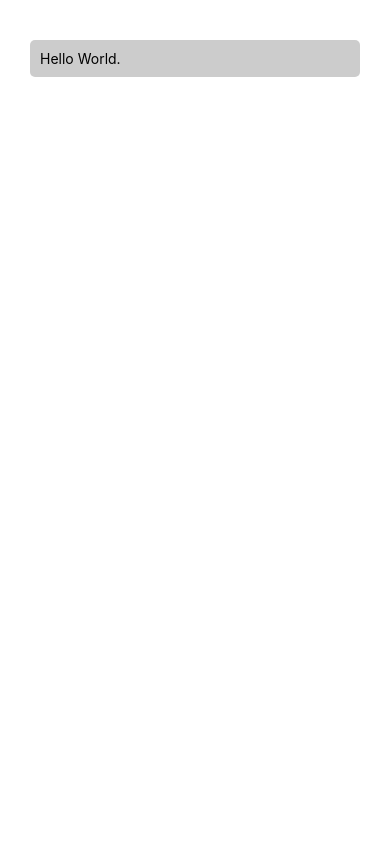
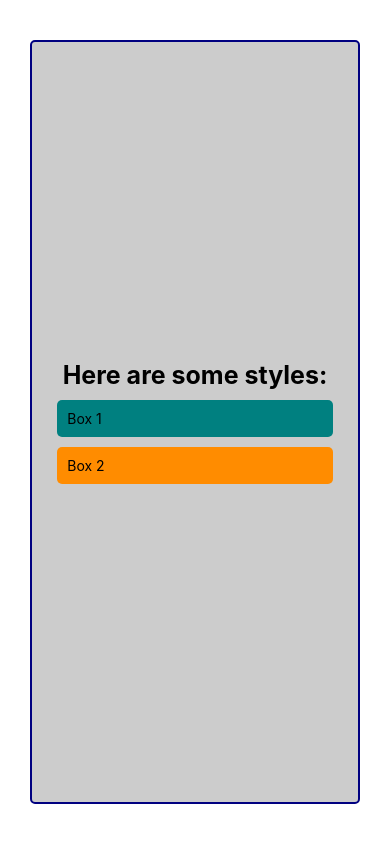
Before and after one commit to edwardtanguay/reactnative-learn-showcase, a React Native app: screen / in a window 390 px wide. Built offline with nearby package versions, Linux system fonts and the light colour scheme.

Commit message:
box1, box2

```diff
--- a/App.tsx
+++ b/App.tsx
@@ -9,9 +9,15 @@ import {
 
 const App = () => {
 	return (
-		<SafeAreaView>
+		<SafeAreaView style={{flex: 1}}>
 			<View style={styles.container}>
-				<Text>Hello World.</Text>
+				<Text style={styles.text}>Here are some styles:</Text>
+				<View style={styles.box1}>
+					<Text>Box 1</Text>
+				</View>
+				<View style={styles.box2}>
+					<Text>Box 2</Text>
+				</View>
 			</View>
 		</SafeAreaView>
 	);
@@ -20,12 +26,35 @@ const App = () => {
 const styles = StyleSheet.create({
 	container: {
 		marginLeft: 30,
-		marginTop: 40,
+		marginVertical: 40,
 		marginRight: 30,
 		backgroundColor: "#ccc",
 		padding: 10,
+		borderRadius: 5,
+		borderColor: 'navy',
+		borderWidth: 2,
+		alignItems: 'center',
+		justifyContent: 'center',
+		flex: 1
+	},
+	text: {
+		fontSize: 25,
+		fontWeight: 'bold'
+	},
+	box1: {
+		marginTop: 10,
+		backgroundColor: 'teal',
+		width: '90%',
+		padding: 10,
 		borderRadius: 5
 	},
+	box2: {
+		marginTop: 10,
+		backgroundColor: 'darkorange',
+		width: '90%',
+		padding: 10,
+		borderRadius: 5
+	}
 });
 
 export default App;
```
